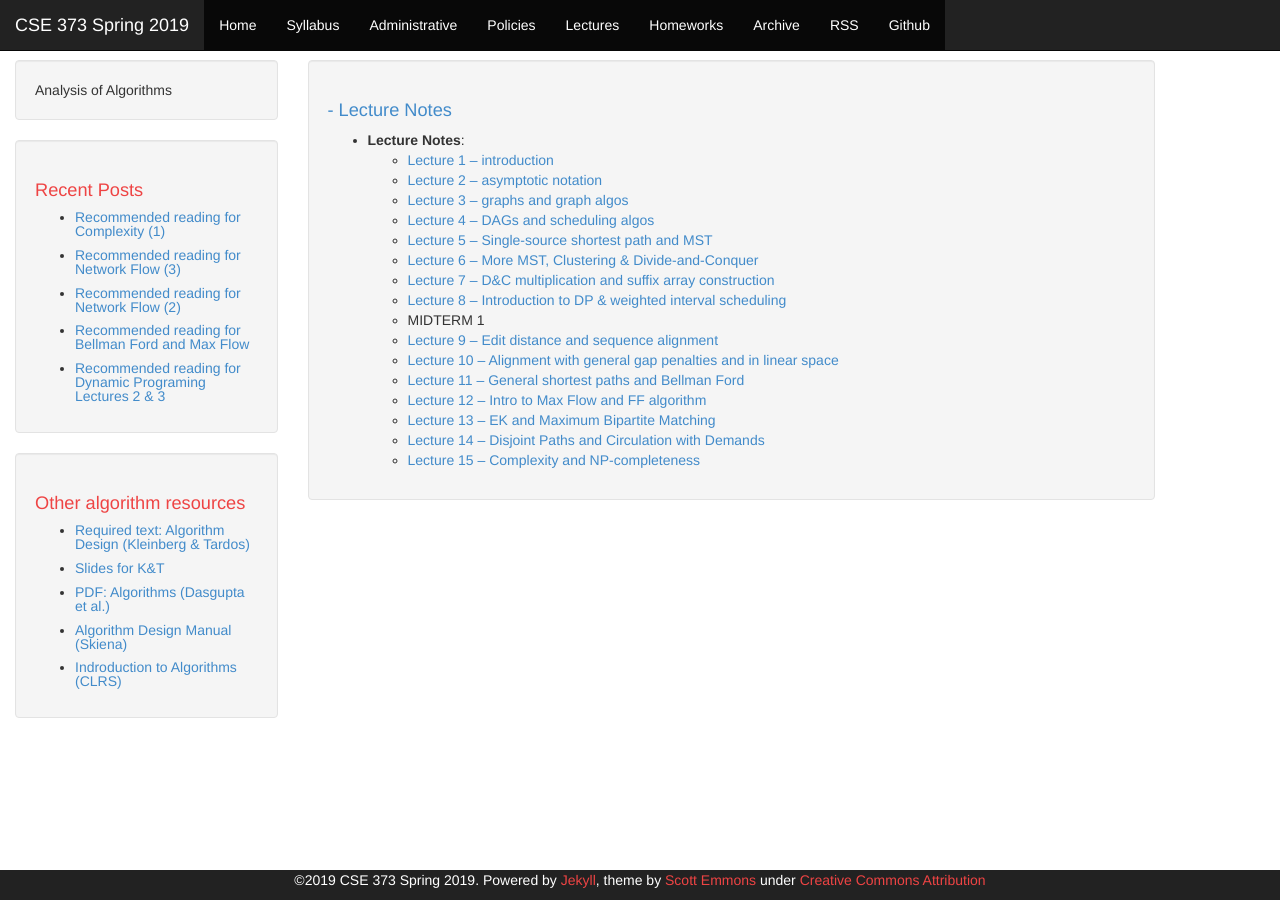
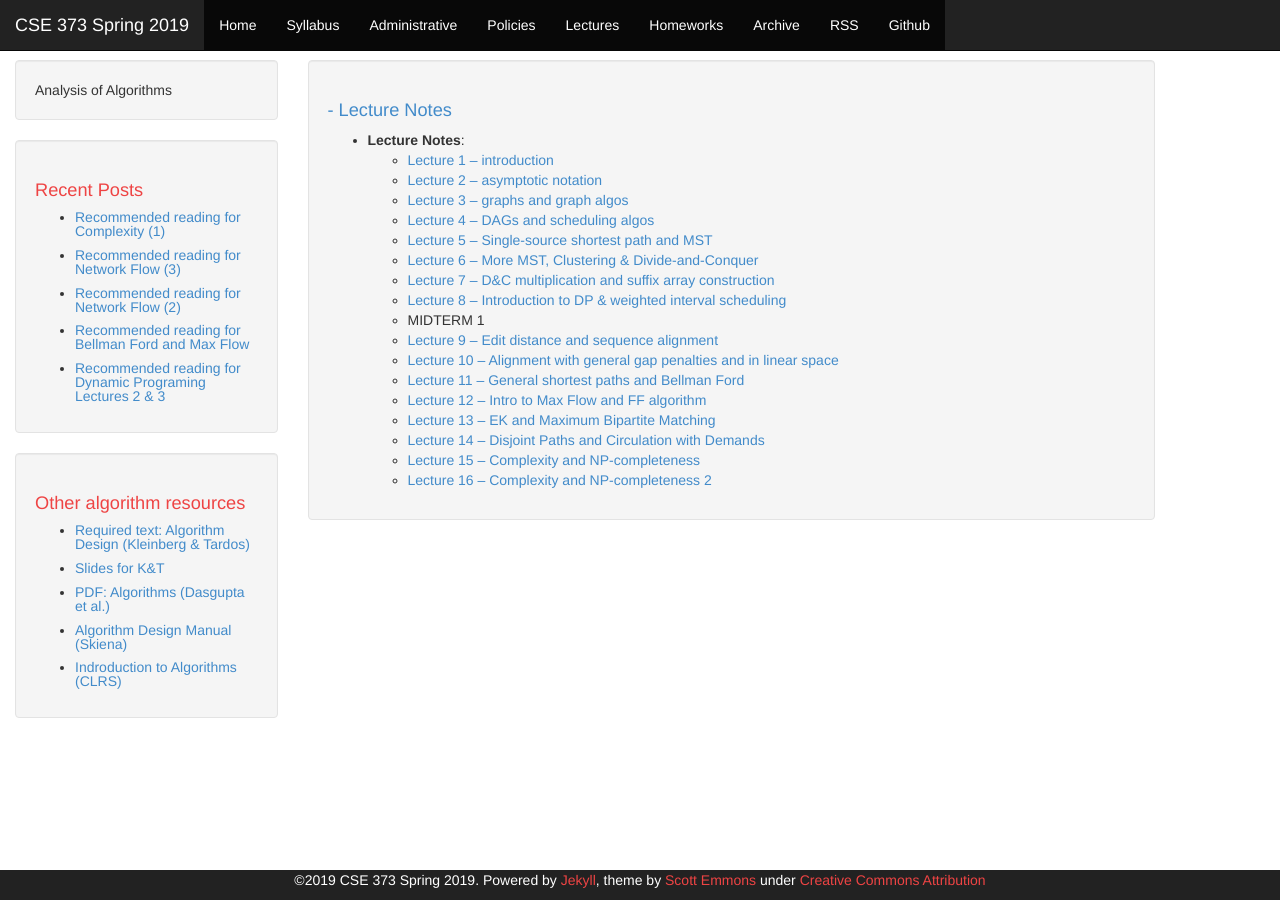
Before and after one commit to rob-p/CSE373S19, a Jekyll site: the page built from lectures.md, in a window 1280 px wide. Built offline with Jekyll 4.4.1, drawn with Linux system fonts in a browser that asks for light colours.

Commit message:
new lecture

```diff
--- a/lectures.md
+++ b/lectures.md
@@ -21,6 +21,8 @@ published: true
     * [Lecture 13 -- EK and Maximum Bipartite Matching][13]
     * [Lecture 14 -- Disjoint Paths and Circulation with Demands][14]
     * [Lecture 15 -- Complexity and NP-completeness][15]
+    * [Lecture 16 -- Complexity and NP-completeness 2][15]
+
 
 
 
@@ -39,3 +41,4 @@ published: true
 [13]:{{ site.url }}/notes/Lec13.pdf
 [14]:{{ site.url }}/notes/Lec14.pdf
 [15]:{{ site.url }}/notes/Lec15.pdf
+[16]:{{ site.url }}/notes/Lec16.pdf
```
Also changed, not shown: 1 other file.
